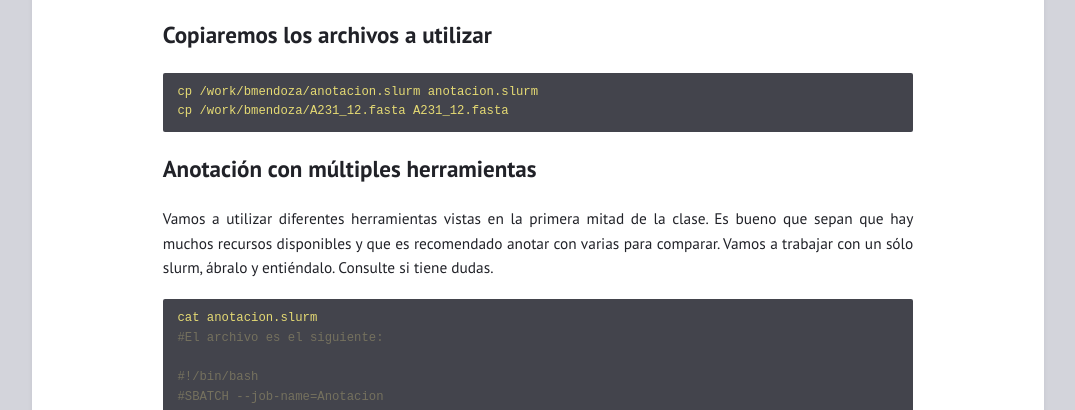
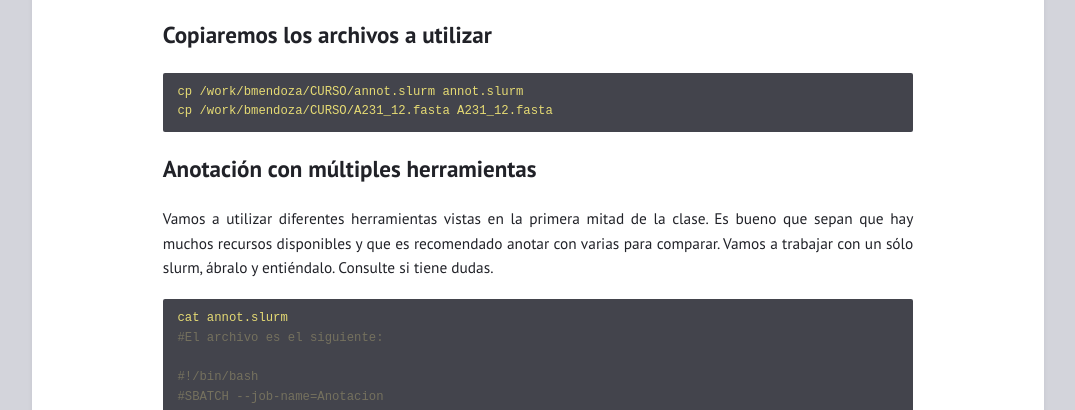
Before and after one commit to braddmg/GenPro, a Jekyll site: the page built from _posts/2024-09-07-Anotación-de-genomas.md, in a window 1280 px wide. Shown: the part 365-775 px from the top of the page, without its empty margins (102-1177 px from the left). Built offline with Jekyll 4.4.1, drawn with Linux system fonts in a browser that asks for light colours.

Commit message:
Update 2024-09-07-Anotación-de-genomas.md

````diff
--- a/_posts/2024-09-07-Anotación-de-genomas.md
+++ b/_posts/2024-09-07-Anotación-de-genomas.md
@@ -11,14 +11,14 @@ user@cluster.cenat.ac.cr
 ```
 ## Copiaremos los archivos a utilizar
 ```yml
-cp /work/bmendoza/anotacion.slurm anotacion.slurm
-cp /work/bmendoza/A231_12.fasta A231_12.fasta
+cp /work/bmendoza/CURSO/annot.slurm annot.slurm
+cp /work/bmendoza/CURSO/A231_12.fasta A231_12.fasta
 ```
 
 ## Anotación con múltiples herramientas
 Vamos a utilizar diferentes herramientas vistas en la primera mitad de la clase. Es bueno que sepan que hay muchos recursos disponibles y que es recomendado anotar con varias para comparar. Vamos a trabajar con un sólo slurm, ábralo y entiéndalo. Consulte si tiene dudas.
 ```yml
-cat anotacion.slurm
+cat annot.slurm
 #El archivo es el siguiente:
 
 #!/bin/bash
````
